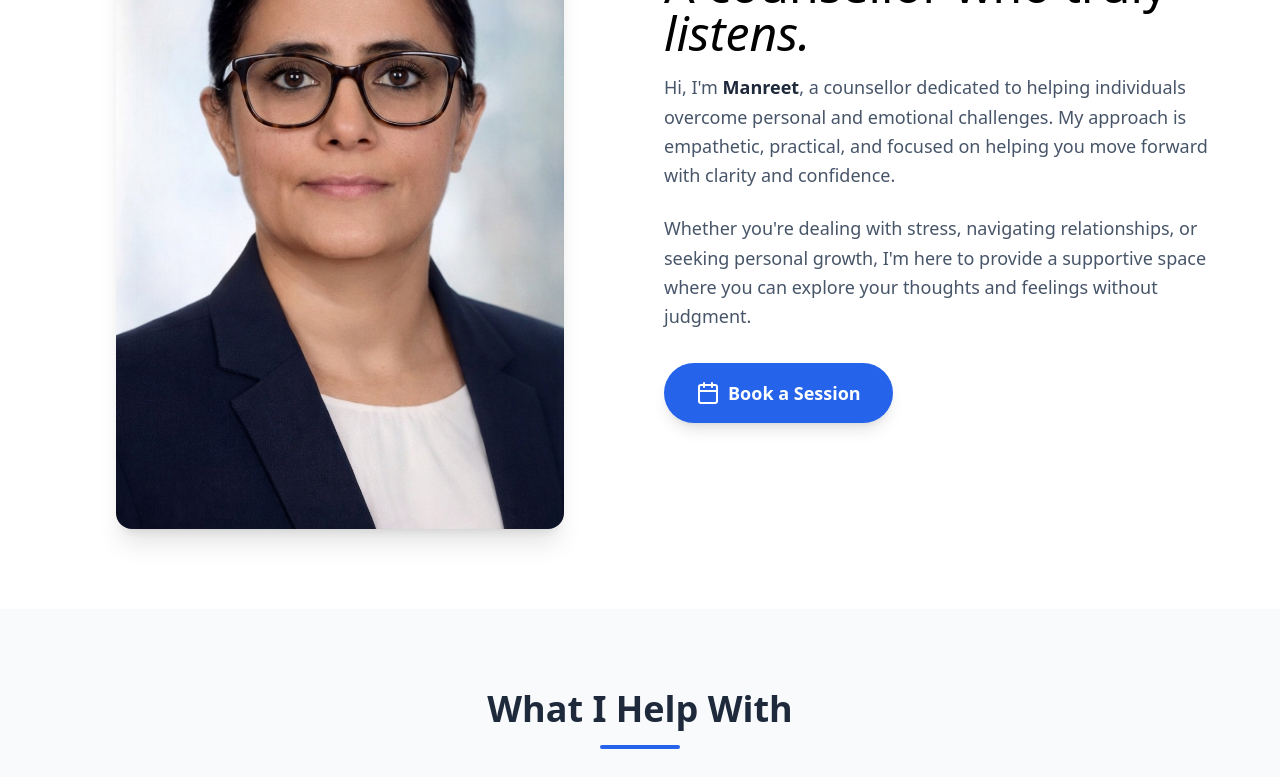
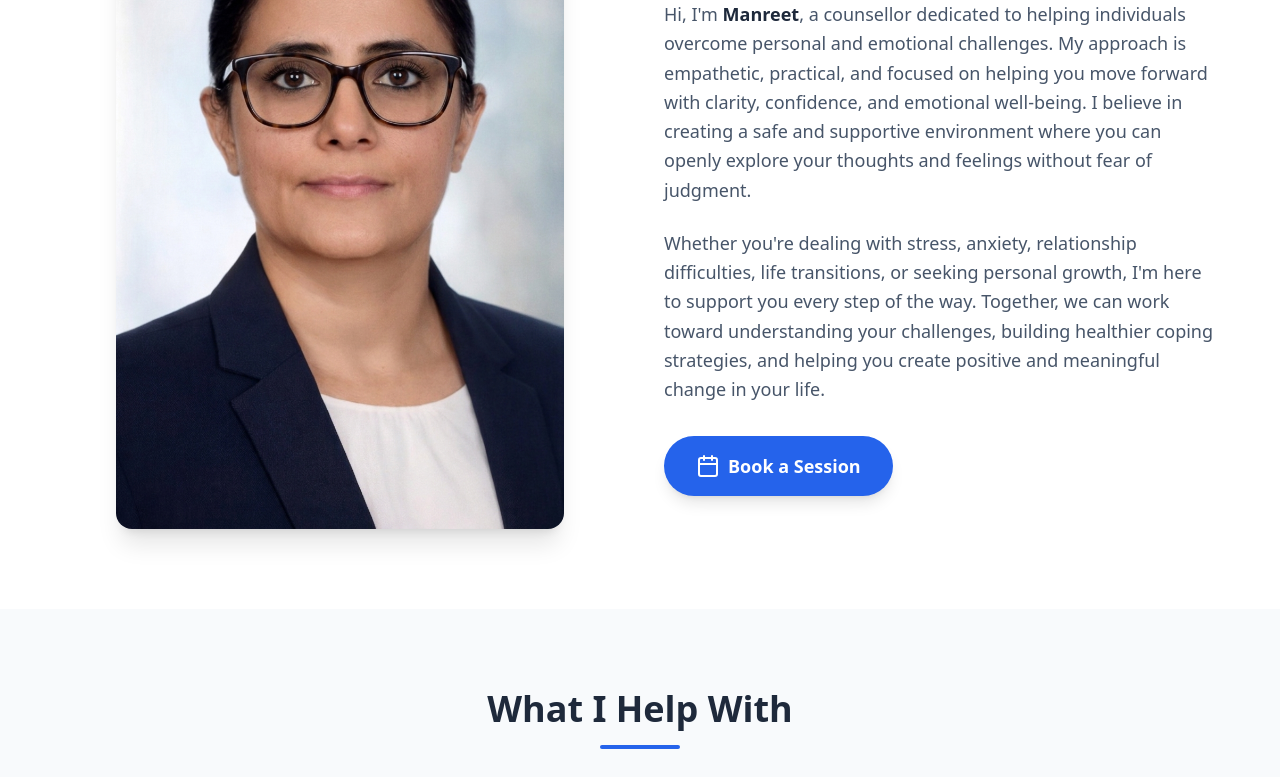
Before and after one commit to mnpixelslab/mindbridgecounselling, a React (Vite) app: page / in a window 1280 px wide. Shown: the part 905-1682 px from the top of the page. Built offline with nearby package versions, Linux system fonts and the light colour scheme.

Commit message:
Updated About.tsx

```diff
--- a/src/components/About.tsx
+++ b/src/components/About.tsx
@@ -40,11 +40,11 @@ export default function About({ profileImage }: AboutProps) {
             </h1>
 
             <p className="text-lg text-slate-600 leading-relaxed mb-6">
-              Hi, I'm <span className="font-semibold text-slate-800">Manreet</span>, a counsellor dedicated to helping individuals overcome personal and emotional challenges. My approach is empathetic, practical, and focused on helping you move forward with clarity and confidence.
+              Hi, I'm <span className="font-semibold text-slate-800">Manreet</span>, a counsellor dedicated to helping individuals overcome personal and emotional challenges. My approach is empathetic, practical, and focused on helping you move forward with clarity, confidence, and emotional well-being. I believe in creating a safe and supportive environment where you can openly explore your thoughts and feelings without fear of judgment.
             </p>
 
             <p className="text-lg text-slate-600 leading-relaxed">
-              Whether you're dealing with stress, navigating relationships, or seeking personal growth, I'm here to provide a supportive space where you can explore your thoughts and feelings without judgment.
+              Whether you're dealing with stress, anxiety, relationship difficulties, life transitions, or seeking personal growth, I'm here to support you every step of the way. Together, we can work toward understanding your challenges, building healthier coping strategies, and helping you create positive and meaningful change in your life.
             </p>
 
             {/* Book Session Button */}
```
